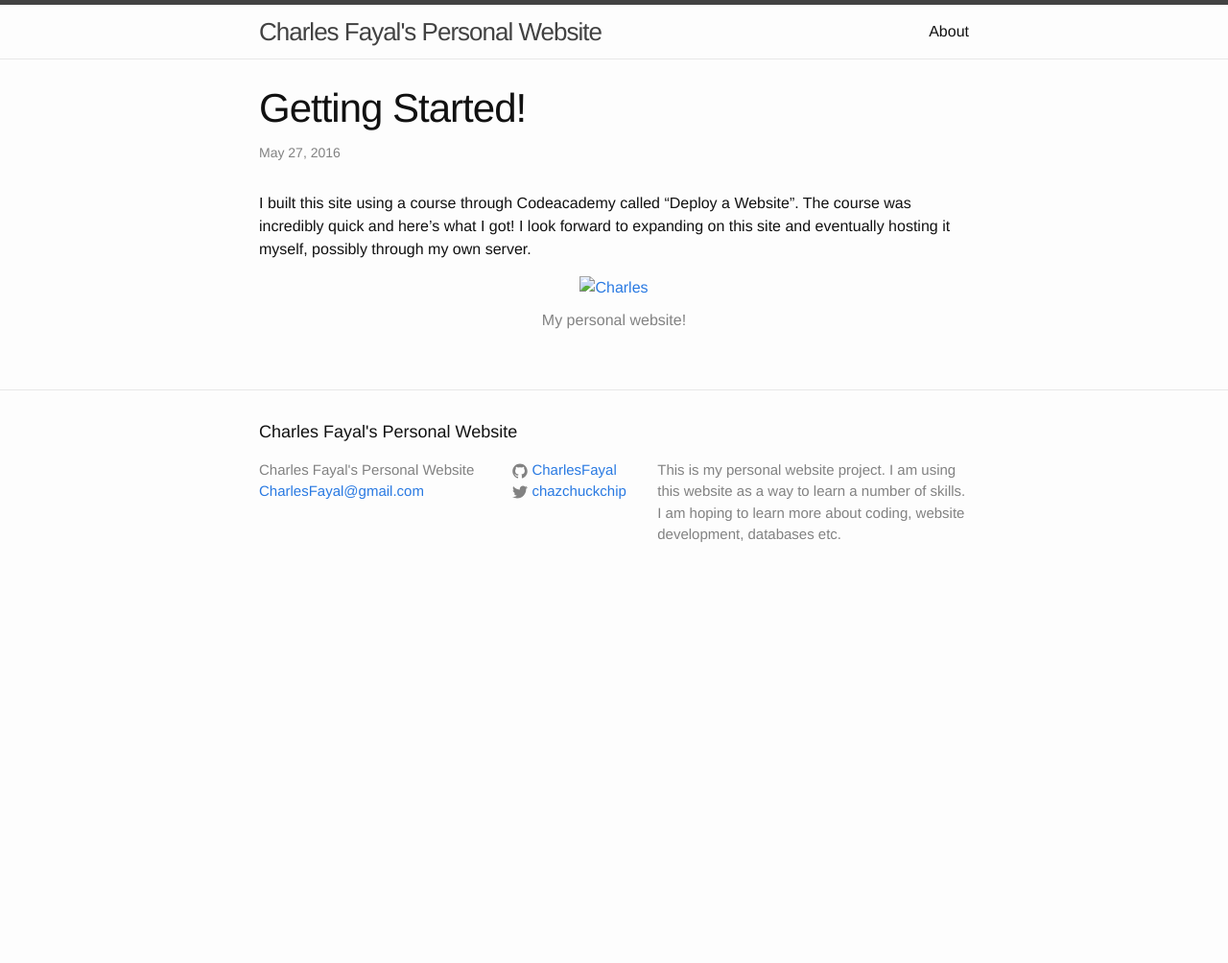
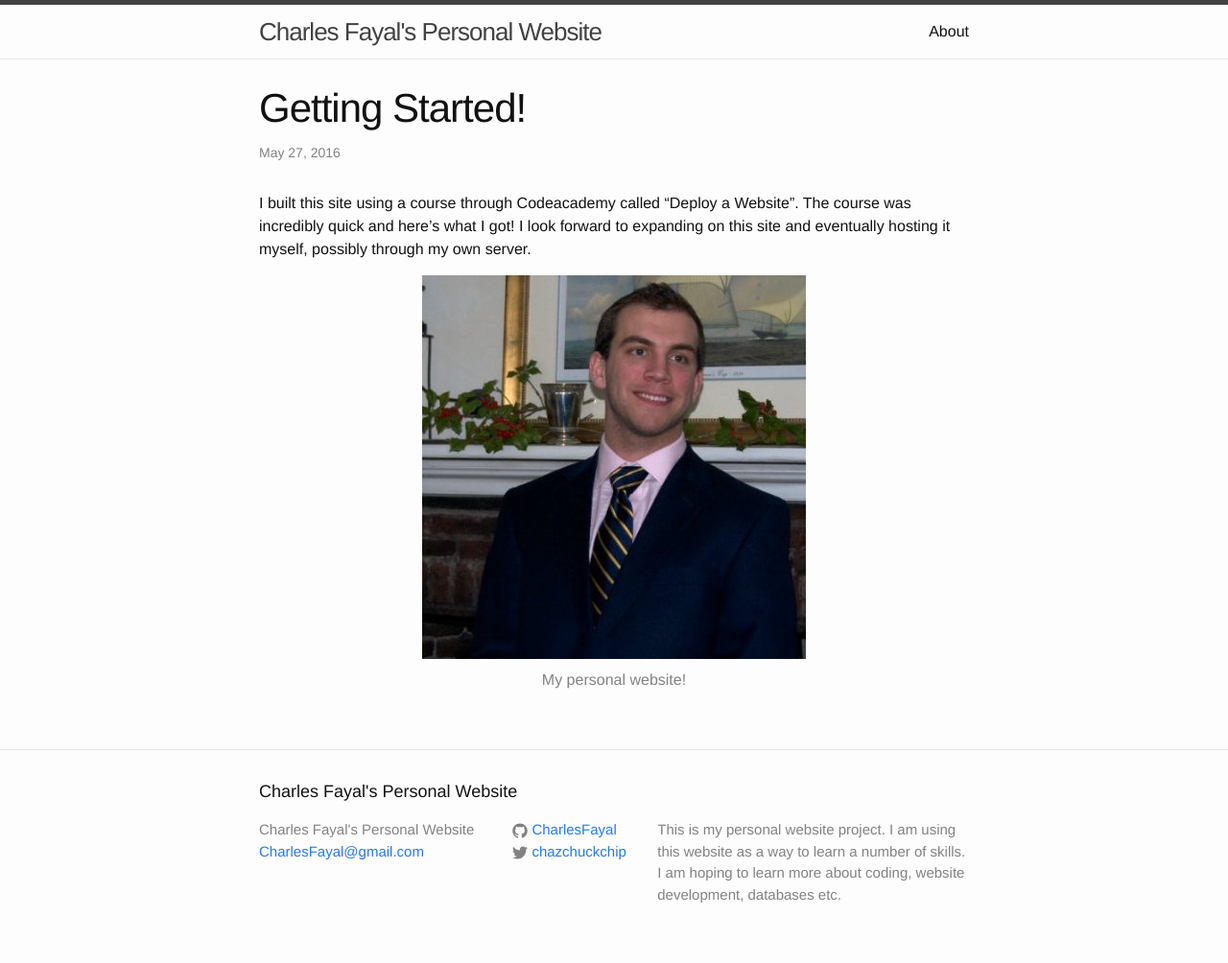
Before and after one commit to charlesfayal/charlesfayal.github.io, a Jekyll site: the page built from _posts/2016-05-27-Getting-Started.markdown, in a window 1280 px wide. Shown: the whole page at 96% size. Built offline with Jekyll 4.4.1, drawn with Linux system fonts in a browser that asks for light colours; before the commit the page ends 900 px from its top, so only the background shows below that.

Commit message:
Update 2016-05-27-Getting-Started.markdown

```diff
--- a/_posts/2016-05-27-Getting-Started.markdown
+++ b/_posts/2016-05-27-Getting-Started.markdown
@@ -7,7 +7,7 @@ categories: First Post
 I built this site using a course through Codeacademy called "Deploy a Website". The course was incredibly quick and here's what I got!
 I look forward to expanding on this site and eventually hosting it myself, possibly through my own server.
 {% include image.html
-            img="http://charlesfayal.com/images/Linkedinphoto.jpg"
+            img="charlesfayal.github.io/images/Linkedinphoto.jpg"
             title="Charles"
             caption="My personal website!"
             url="http://charlesfayal.com" %}
```
